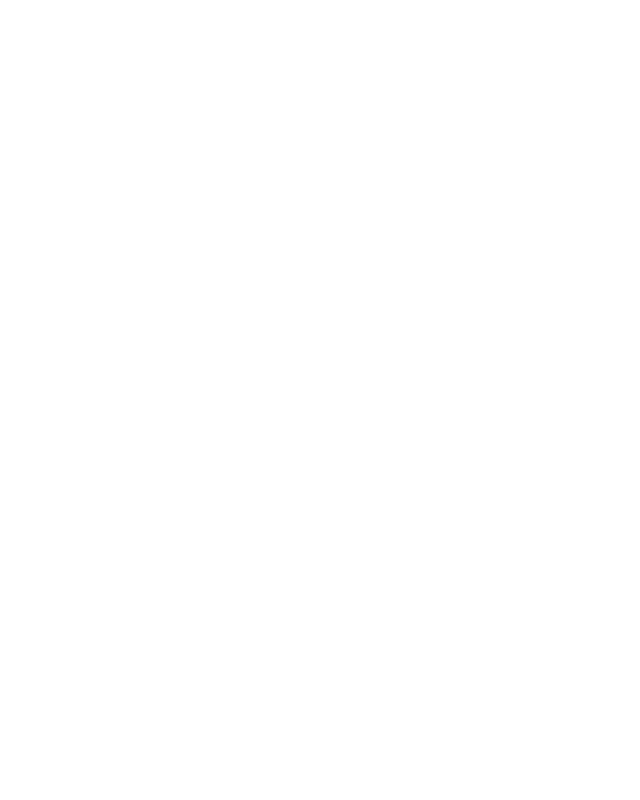
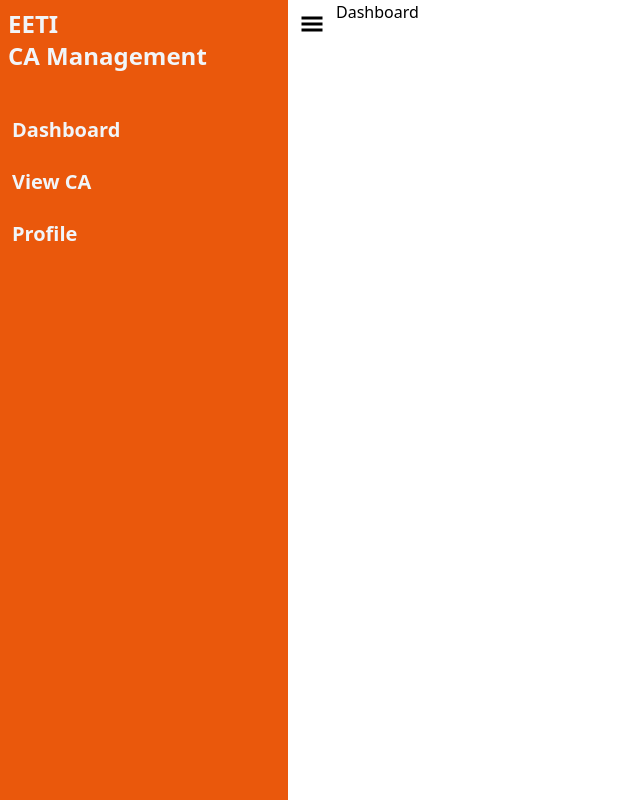
Before and after one commit to Anirudh-A-V/admin-panel-eetic, a React (Create React App) app: page / in a window 1280 px wide. Shown: the whole page, without its empty margins (0-640 px from the left). Built offline with nearby package versions, Linux system fonts and the light colour scheme.

Commit message:
HOC added to all pages

```diff
--- a/src/pages/Dashboard.jsx
+++ b/src/pages/Dashboard.jsx
@@ -1,10 +1,12 @@
+import { Sidebar } from "../components"
+import AppWrap from "../containers/Layout"
 
 const Dashboard = () => {
   return (
     <div>
-
+        Dashboard
     </div>
   )
 }
 
-export default Dashboard
+export default AppWrap(Dashboard)
--- a/src/pages/EditCA.jsx
+++ b/src/pages/EditCA.jsx
@@ -2,7 +2,9 @@
 
 const EditCA = () => {
   return (
-    <div>EditCA</div>
+    <div>
+
+    </div>
   )
 }
 
```
Also changed, not shown: src/pages/CAList.jsx (+6 -3 lines), src/pages/Profile.jsx (+6 -2 lines).
